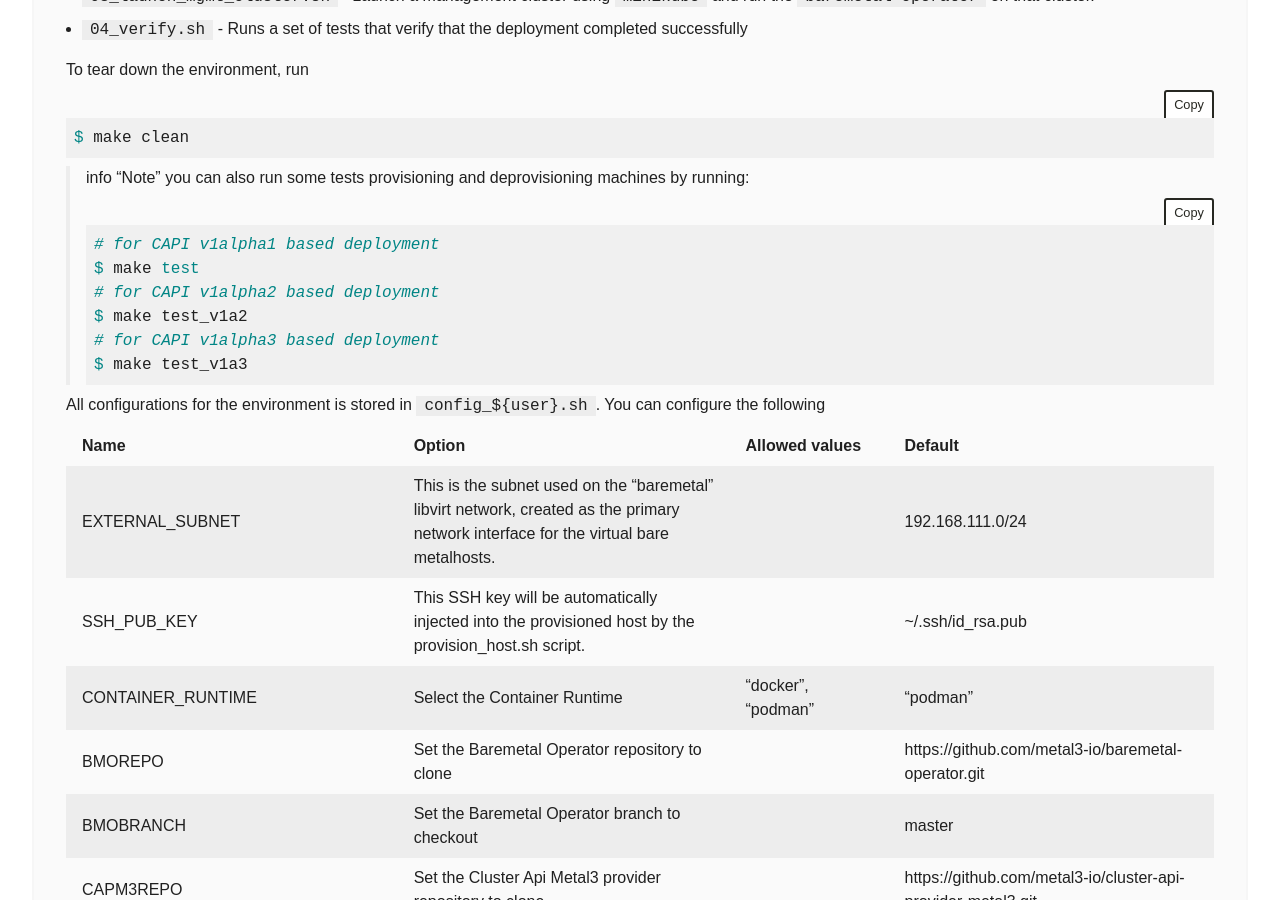
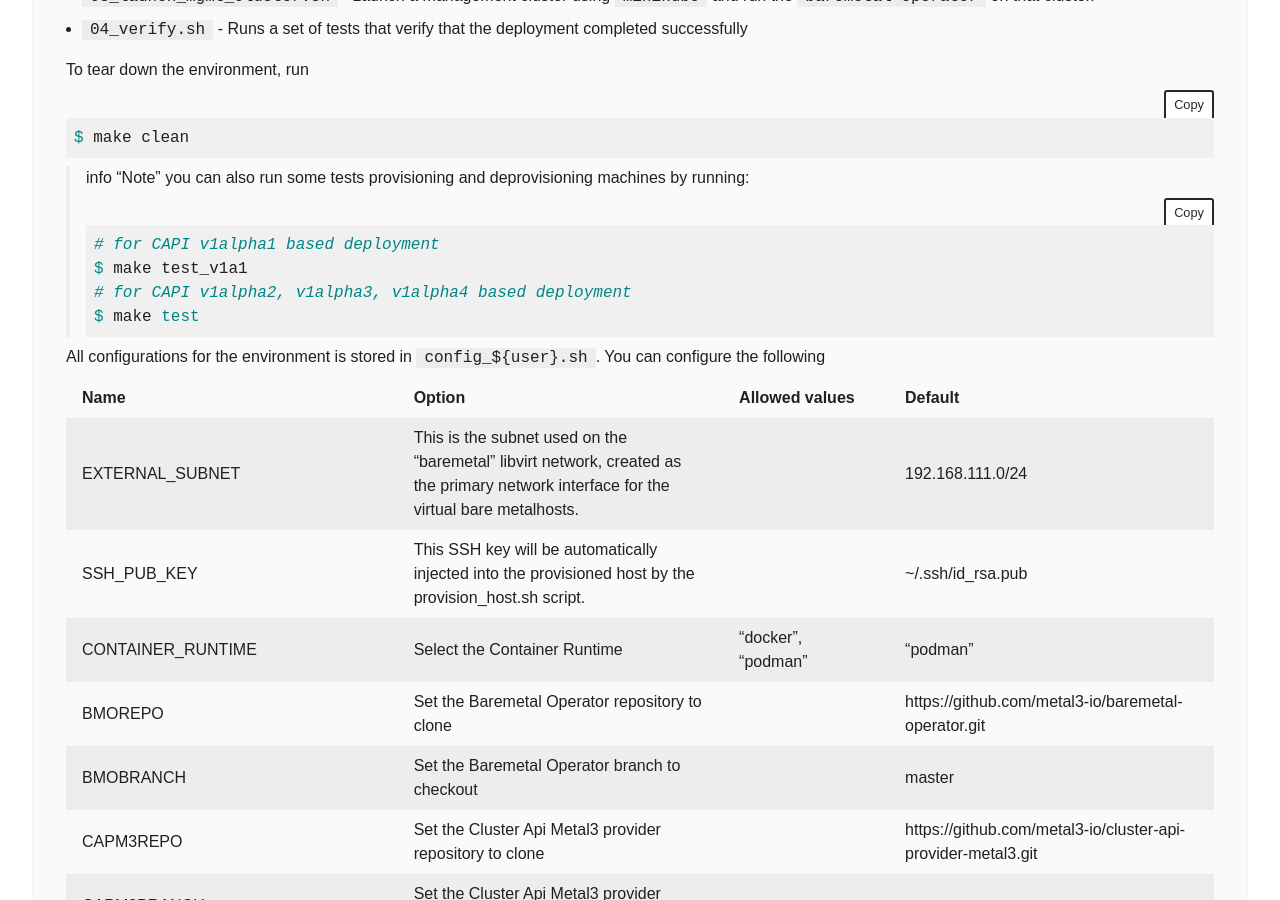
Before and after one commit to metal3-io/metal3-io.github.io, a Jekyll site: the page built from try-it.md, in a window 1280 px wide and 900 px high, scrolled down 2239 px. Built offline with Jekyll 4.4.1, drawn with Linux system fonts in a browser that asks for light colours; nearby versions of some CDN libraries; comment, search, counter and statistics services are not loaded; some of the changed text lies outside the part shown.

Commit message:
Update try-it based on #250 in Metal3-dev-env

````diff
--- a/try-it.md
+++ b/try-it.md
@@ -81,11 +81,9 @@ $ make clean
 >
 > ```sh
 > # for CAPI v1alpha1 based deployment
+> $ make test_v1a1
+> # for CAPI v1alpha2, v1alpha3, v1alpha4 based deployment
 > $ make test
-> # for CAPI v1alpha2 based deployment
-> $ make test_v1a2
-> # for CAPI v1alpha3 based deployment
-> $ make test_v1a3
 > ```
 
 All configurations for the environment is stored in `config_${user}.sh`. You
@@ -114,7 +112,7 @@ can configure the following
 | IRONIC_IMAGE                   | Container image for local ironic services                                                                                                                                                                                                                |                                      | "quay.io/metal3-io/ironic"                                   |
 | VBMC_IMAGE                     | Container image for vbmc container                                                                                                                                                                                                                       |                                      | "quay.io/metal3-io/vbmc"                                     |
 | SUSHY_TOOLS_IMAGE              | Container image for sushy-tools container                                                                                                                                                                                                                |                                      | "quay.io/metal3-io/sushy-tools"                              |
-| CAPI_VERSION                   | Version of Cluster API                                                                                                                                                                                                                                   | "v1alpha1", "v1alpha2", "v1alpha3"   | "v1alpha3"                                                   |
+| CAPI_VERSION                   | Version of Cluster API                                                                                                                                                                                                                                   | "v1alpha1", "v1alpha2", "v1alpha3", "v1alpha4"   | "v1alpha3"                                                   |
 | CLUSTER_APIENDPOINT_IP         | APIEndpoint IP for target cluster                                                                                                                                                                                                                        | "x.x.x.x/x"                          | "192.168.111.249"                                            |
 | CLUSTER_PROVISIONING_INTERFACE | Cluster provisioning Interface                                                                                                                                                                                                                           | "ironicendpoint"                     | "ironicendpoint"                                             |
 | POD_CIDR                       | POD CIDR                                                                                                                                                                                                                                                 | "x.x.x.x/x"                          | "192.168.0.0/18"                                             |
````
